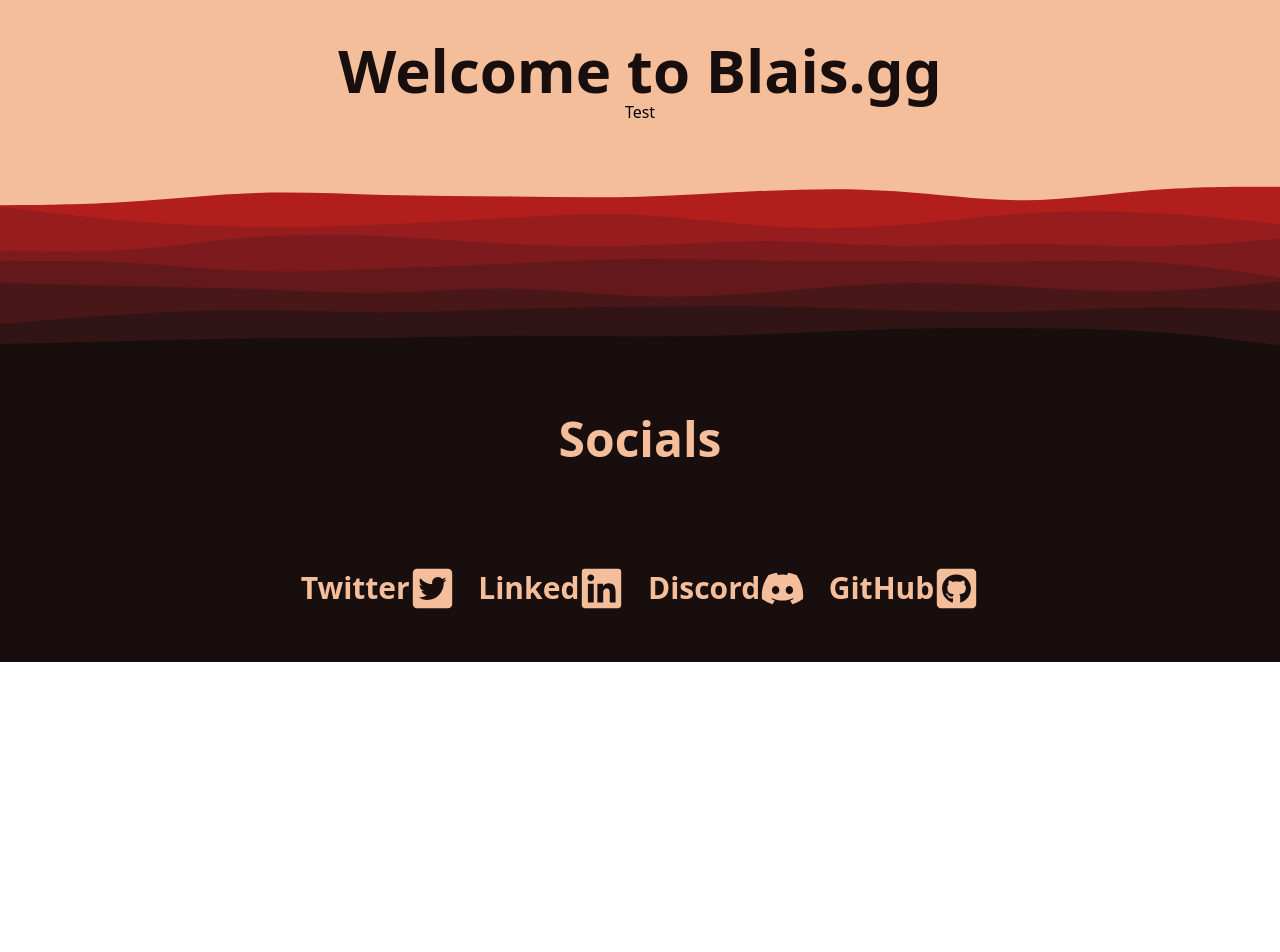
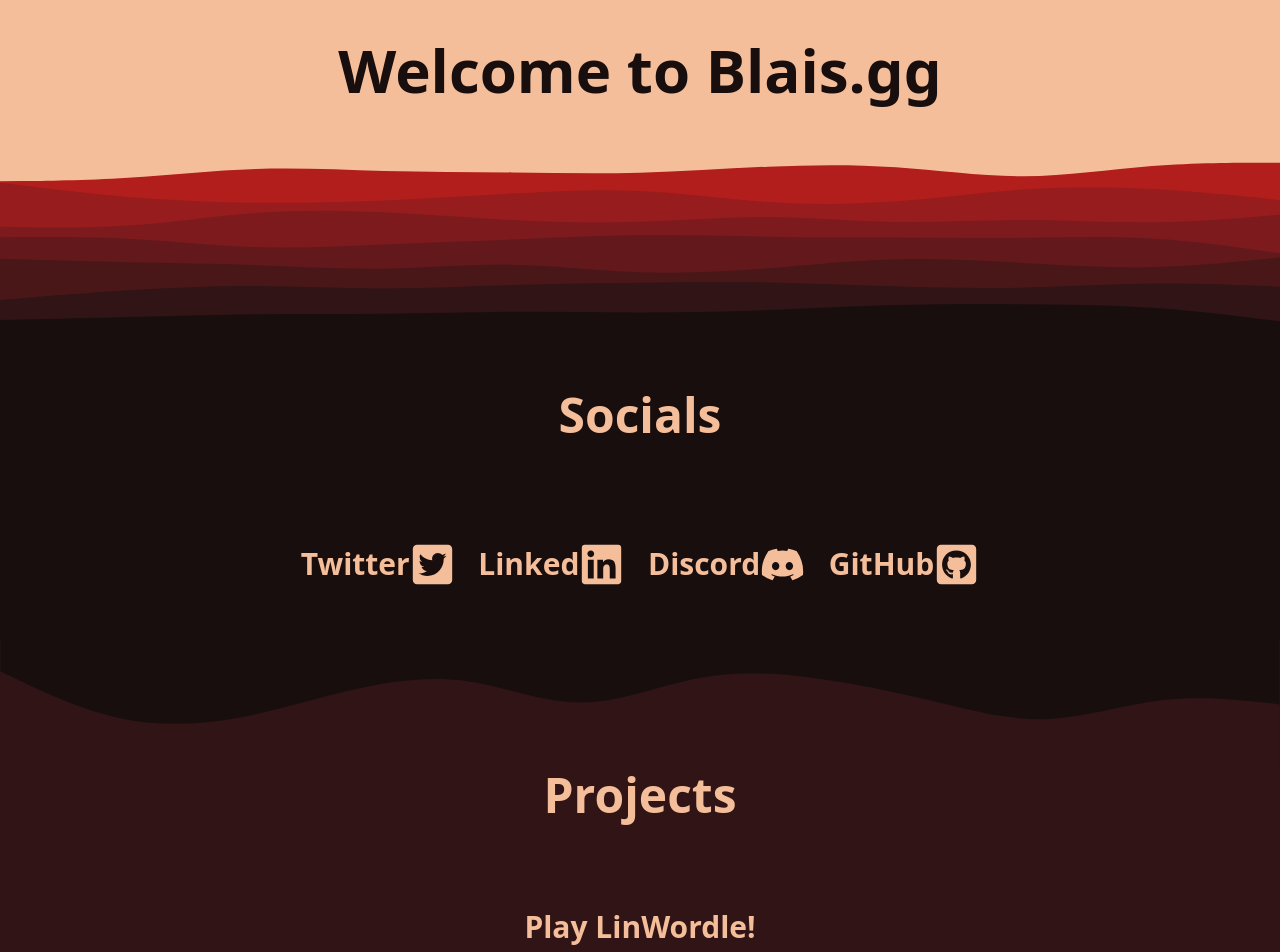
Before and after one commit to Blais3D/websitev2, a Next.js app: page / in a window 1280 px wide. Shown: the top 952 px of the page. Before the commit the page ends 800 px from the top, so only its background shows below. Built offline with nearby package versions, Linux system fonts and the light colour scheme.

Commit message:
world part 1

```diff
--- a/pages/hello_Page.tsx
+++ /dev/null
@@ -1,18 +0,0 @@
-import type { NextPage } from "next";
-import Head from "next/head";
-import Image from "next/image";
-import React from "react";
-
-const Home: NextPage = () => {
-  return (
-    <html>
-      <body>
-        <div className="bg-white h-device w-device">
-          <h1 className="font-bold">Hello World!</h1>
-        </div>
-      </body>
-    </html>
-  );
-};
-
-export default Home;
--- a/pages/index.tsx
+++ b/pages/index.tsx
@@ -14,6 +14,18 @@ const MyButton: React.FC<{
   size: number;
   text: string;
 }> = (props) => {
+  if (props.icon == null) {
+    return (
+      <a
+        className="text-[#F5BE9A] flex place-content-center place-items-center transition
+        ease-in-out delay-150 hover:text-[#7d1a1d] hover:-translate-y-1 hover:scale-110"
+        href={props.link}
+        target="_blank"
+      >
+        <p className="font-extrabold text-3xl">{props.text}</p>
+      </a>
+    );
+  } else {
     return (
       <a
         className="text-[#F5BE9A] flex place-content-center place-items-center transition
@@ -25,6 +37,7 @@ const MyButton: React.FC<{
         <props.icon size={props.size} />
       </a>
     );
+  }
 };
 
 const PageButtons: React.FC<{
@@ -44,21 +57,20 @@ function MyApp({ Component, pageProps }: AppProps) {
       <head>
         <title>Welcome!</title>
       </head>
-      <body>
-        <div className="h-device w-device scrollbar-hide bg-[#190e0e]">
-          <div className="bg-[#F5BE9A] text-center">
+      <body className="scrollbar-hide">
+        <div className="h-device w-device">
+          <div className="bg-[#F5BE9A] text-center ">
             <div className="text-center place-content-center place-items-center p-10">
               <p className="font-extrabold text-6xl text-[#190e0e]">
                 Welcome to Blais.gg
               </p>
-              <PageButtons link={""} text={""} />
             </div>
             <img className="w-[100%]" src="/newWave.svg" alt="Nope" />
           </div>
-          <div className="text-center p-[4%]">
+          <div className="text-center p-[4%] bg-[#190e0e]">
             <p className="font-extrabold text-5xl text-[#F5BE9A]">Socials</p>
           </div>
-          <div className="p-[4%] flex flex-wrap place-content-center space-x-[2%]">
+          <div className="p-[4%] flex flex-wrap place-content-center space-x-[2%] bg-[#190e0e]">
             <MyButton
               icon={FaTwitterSquare}
               link={"https://twitter.com/LinwoodBlais"}
@@ -84,6 +96,20 @@ function MyApp({ Component, pageProps }: AppProps) {
               text={"GitHub  "}
             />
           </div>
+          <img className="w-[100%]" src="/waveLower.svg" alt="Nope" />
+          <div className="pb-[3%] w-[100%] bg-[#311415] text-center">
+            <p className="font-extrabold text-5xl text-[#F5BE9A]">Projects</p>
+          </div>
+          <div className="p-[4%] flex flex-wrap place-content-center space-x-[2%] bg-[#311415] text-center">
+            <Link href={"/linwordle"}>
+              <MyButton
+                icon={null}
+                link={"/linwordle"}
+                size={0}
+                text={"Play LinWordle!"}
+              />
+            </Link>
+          </div>
         </div>
       </body>
     </html>
--- /dev/null
+++ b/pages/linwordle.tsx
@@ -0,0 +1,81 @@
+import type { NextPage } from "next";
+import Head from "next/head";
+import Image from "next/image";
+import React, { Component, createContext, useState } from "react";
+import { KeyboardEvent } from "react";
+
+const Home: NextPage = () => {
+  let red = "#ff0000]";
+  let green = "#00ff00";
+  let gray = "#212121";
+  let yellow = "#ffff00";
+  const [currentLine, setCurrentLine] = useState(0);
+
+  const [enteredText, setEnteredText] = useState("");
+
+  const keyHandler = (event: React.KeyboardEvent<HTMLDivElement>) => {
+    if (enteredText.length < 5 && event.key.length == 1) {
+      setEnteredText(enteredText + event.key);
+    }
+    if (event.key == "Backspace" && enteredText.length > 0) {
+      setEnteredText(enteredText.substring(0, enteredText.length - 1));
+    }
+    if (event.key == "Enter" && enteredText.length == 5) {
+      setEnteredText("");
+    }
+  };
+
+  const CreateLine: React.FC<{}> = (props) => {
+    const wordComponents = new Array<JSX.Element>();
+    for (let i = 0; i < 5; i++) {
+      if (enteredText.split("").length > i) {
+        wordComponents.push(
+          <div
+            className="h-[40px] w-[40px] flex place-content-center place-items-center text-Black"
+            style={{ background: green }}
+          >
+            <p>{enteredText.split("").at(i)}</p>
+          </div>
+        );
+      } else {
+        wordComponents.push(
+          <div
+            className="h-[40px] w-[40px] flex place-content-center place-items-center text-Black"
+            style={{ background: gray }}
+          >
+            <p>{enteredText.split("").at(i)}</p>
+          </div>
+        );
+      }
+    }
+
+    return (
+      <div className="p-[4%] flex flex-wrap place-content-center place-items-center space-x-[1%]">
+        {wordComponents}
+      </div>
+    );
+  };
+
+  return (
+    <html>
+      <body className=" overflow-hidden h-screen w-screen">
+        <div
+          className=" bg-black h-[100%] w-[100%] text-center"
+          tabIndex={0}
+          onKeyUp={keyHandler}
+        >
+          <div>
+            <p className="font-extrabold text-6xl text-white">
+              Welcome to LinWordle
+            </p>
+          </div>
+          <div>
+            <CreateLine />
+          </div>
+        </div>
+      </body>
+    </html>
+  );
+};
+
+export default Home;
```
Also changed, not shown: public/waveLower.svg (added). Lines whose indentation alone changed are shown as unchanged.
